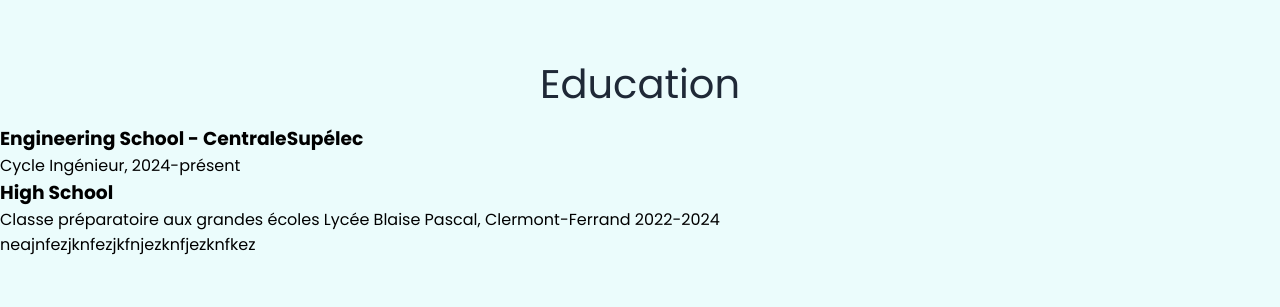
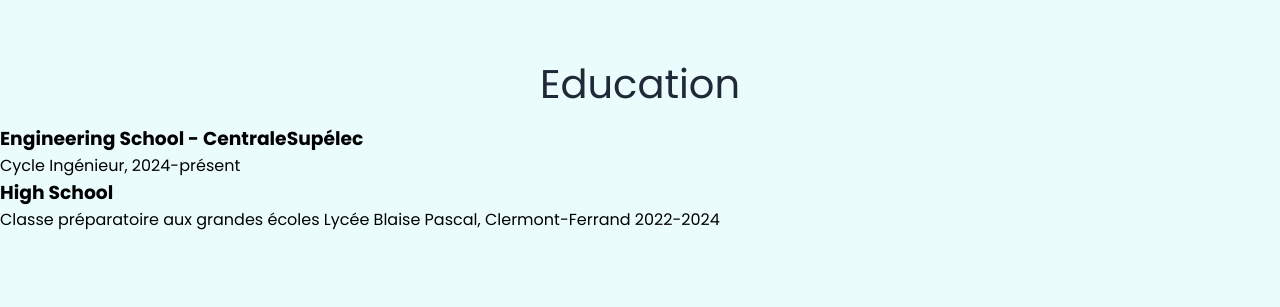
Before and after one commit to vignoudal/vignoudal.github.io, a plain HTML site: page index.html in a window 1280 px wide. Shown: the part 840-1147 px from the top of the page. Drawn offline with Linux system fonts and the light colour scheme.

Commit message:
added favicon

```diff
--- a/index.html
+++ b/index.html
@@ -6,6 +6,9 @@
       <title>Alexis web site</title>
 
       <link rel="stylesheet" href="styles.css">
+
+      <link rel="icon" type="image/png" sizes="32x32" href="assets/favicon-32x32.png">
+
   </head>
   <body>
     <nav>
@@ -51,7 +54,6 @@
         <p>Cycle Ingénieur, 2024-présent</p>
         <h3>High School</h3>
         <p>Classe préparatoire aux grandes écoles Lycée Blaise Pascal, Clermont-Ferrand 2022-2024</p>
-        neajnfezjknfezjkfnjezknfjezknfkez
   </section>
 
 
```
Also changed, not shown: assets/favicon-32x32.png (added).
